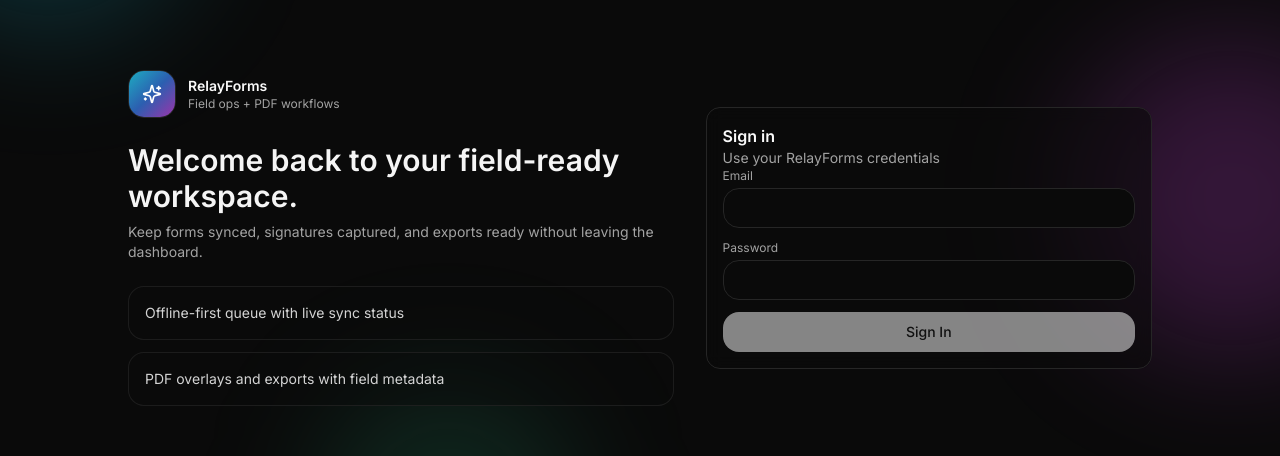
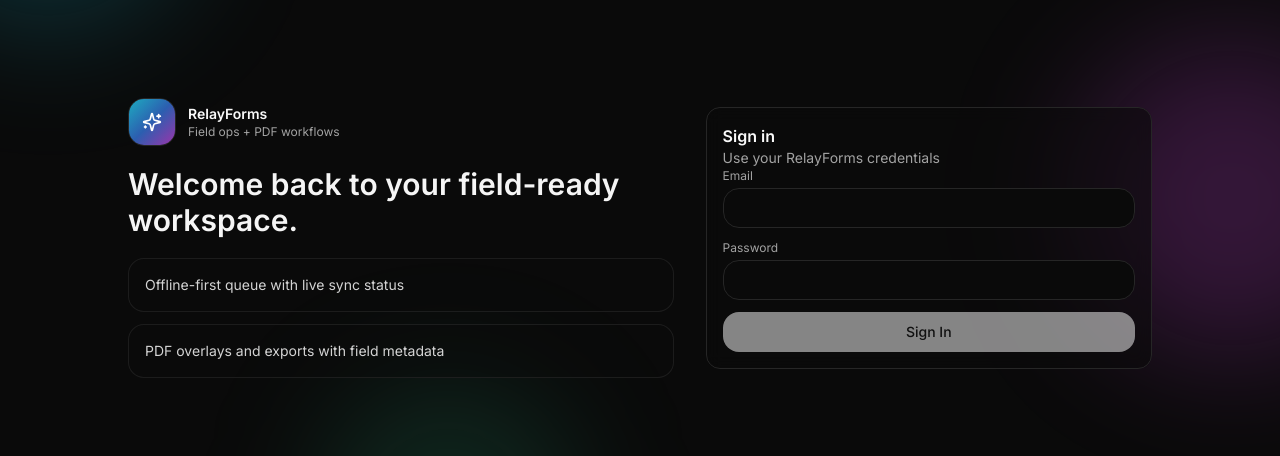
Before and after one commit to rcc00n/PDF_Editor_WT, a React (Vite) app in the folder v3/: page / in a window 1280 px wide. Shown: the part 162-618 px from the top of the page. Built offline with nearby package versions, Linux system fonts and the light colour scheme; no server answers.

Commit message:
chore: tighten login copy layout

```diff
--- a/v3/src/pages/auth/LoginPage.tsx
+++ b/v3/src/pages/auth/LoginPage.tsx
@@ -22,7 +22,7 @@ export default function LoginPage() {
 
       <div className="relative z-10 mx-auto flex min-h-screen w-full max-w-5xl items-center py-12">
         <div className="grid w-full gap-8 lg:grid-cols-[1.1fr_0.9fr] items-center">
-          <div className="hidden lg:flex flex-col gap-6">
+          <div className="hidden lg:flex flex-col gap-5">
             <div className="inline-flex items-center gap-3">
               <div className="h-12 w-12 rounded-2xl border border-neutral-200 dark:border-neutral-800 overflow-hidden">
                 <div className="h-full w-full bg-gradient-to-br from-cyan-400/80 via-blue-500/70 to-fuchsia-500/70 text-white flex items-center justify-center">
@@ -35,16 +35,13 @@ export default function LoginPage() {
               </div>
             </div>
 
-            <div>
+            <div className="space-y-3">
               <h1 className="text-3xl font-semibold text-neutral-900 dark:text-neutral-100">
                 Welcome back to your field-ready workspace.
               </h1>
-              <p className="mt-2 text-sm text-neutral-600 dark:text-neutral-400">
-                Keep forms synced, signatures captured, and exports ready without leaving the dashboard.
-              </p>
             </div>
 
-            <div className="grid gap-3 text-sm text-neutral-600 dark:text-neutral-300">
+            <div className="flex flex-col gap-3 text-sm text-neutral-600 dark:text-neutral-300">
               <div className="rounded-2xl border border-neutral-200/70 dark:border-neutral-800/70 bg-white/60 dark:bg-neutral-950/40 p-4">
                 Offline-first queue with live sync status
               </div>
```
